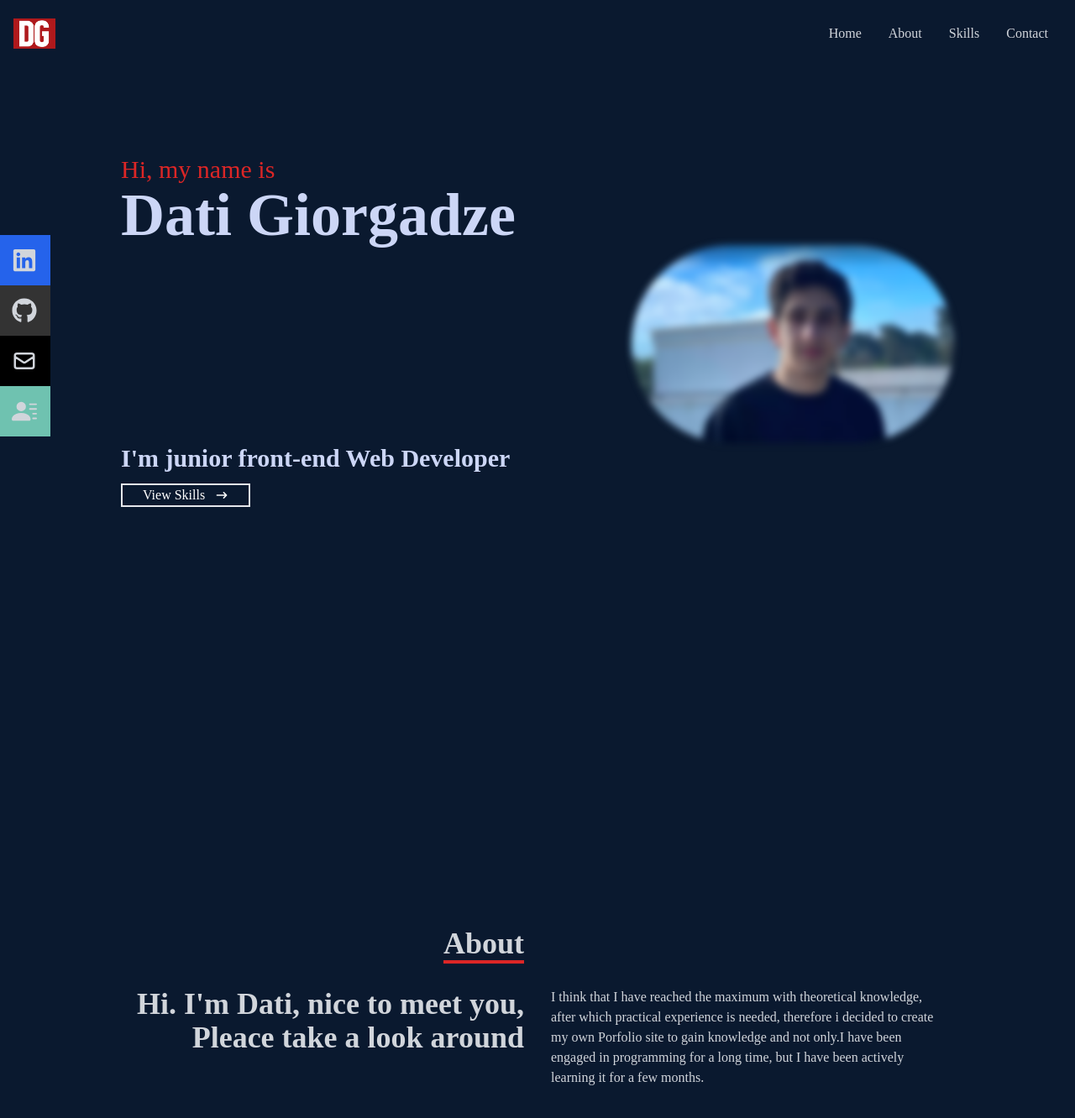
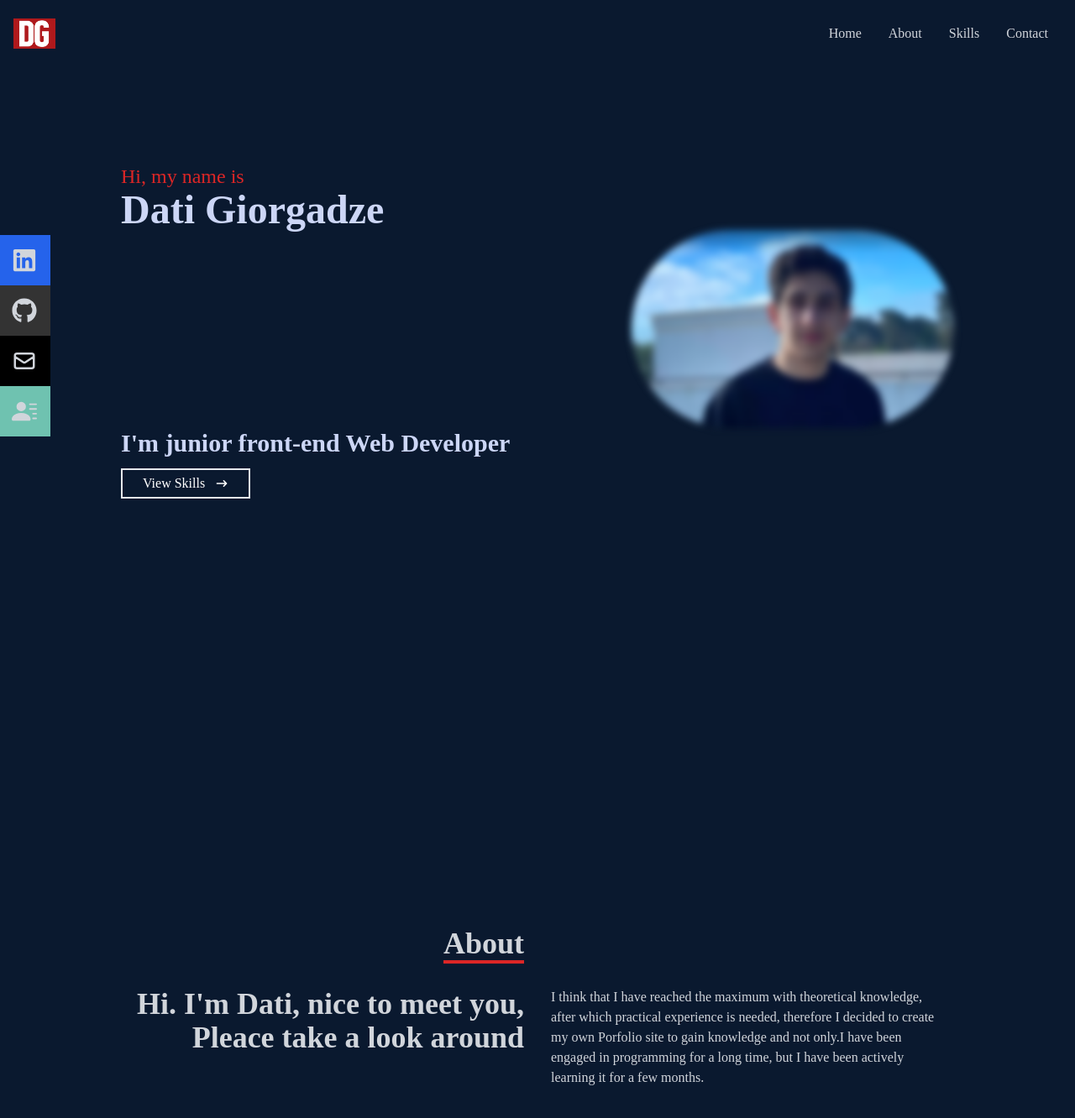
Before and after one commit to giorgadzedaviti/Portfolio, a React (Create React App) app: page / in a window 1280 px wide. Shown: the top 1332 px of the page at 84% size. Built offline with nearby package versions, Linux system fonts and the light colour scheme.

Commit message:
minor changes

```diff
--- a/src/components/About.jsx
+++ b/src/components/About.jsx
@@ -17,7 +17,7 @@ const about = () => {
         <div>
             <p>
             I think that I have reached the maximum with theoretical knowledge, after which practical experience is needed,
-            therefore i decided to create my own Porfolio site to gain knowledge and not only.I have been engaged in programming for a long time, but I have been actively learning it for a few months.
+            therefore I decided to create my own Porfolio site to gain knowledge and not only.I have been engaged in programming for a long time, but I have been actively learning it for a few months.
 
 
             </p>
--- a/src/components/Home.jsx
+++ b/src/components/Home.jsx
@@ -12,13 +12,13 @@ const Home = () => {
 
       {/*container*/}
       <div className='max-w-[1000px] mx-auto px-1 flex flex-col justify-center h-full'>
-        <p className= ' text-3xl text-red-600'>Hi, my name is</p>
-        <h1 className='text-4xl sm:text-7xl font-bold text-[#ccd6f6]'>Dati Giorgadze</h1>
+        <p className= ' text-2xl text-red-600'>Hi, my name is</p>
+        <h1 className='text-4xl sm:text-5xl font-bold text-[#ccd6f6]'>Dati Giorgadze</h1>
         <img src={dati123} alt='dati giorgadze' className='h-auto  w-96 transition-all duration-500 blur-sm hover:blur-none  rounded-full ml-auto max-w-sm'/>
         <h2 className='text-4xl sm:text-3xl font-bold text-[#ccd6f6]'>I'm junior front-end Web Developer </h2>
 
         <div>
-            <button className=' text-white group border-2 px-6 py-0 my-3 flex items-center hover:bg-red-600 hover:border-black object-center'><Link to="skills" smooth={true} duration={500}>View Skills
+            <button className=' text-white group border-2 px-6 py-1 my-3 flex items-center hover:bg-red-600 hover:border-black object-center'><Link to="skills" smooth={true} duration={500}>View Skills
 
             </Link>
             <span className='group-hover:rotate-90 duration-500'>
```
